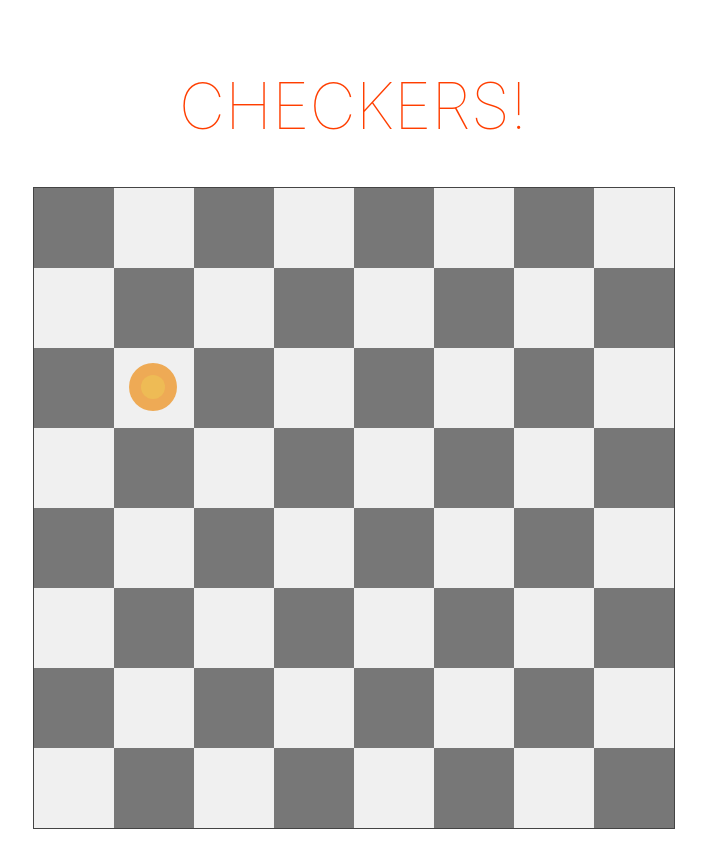
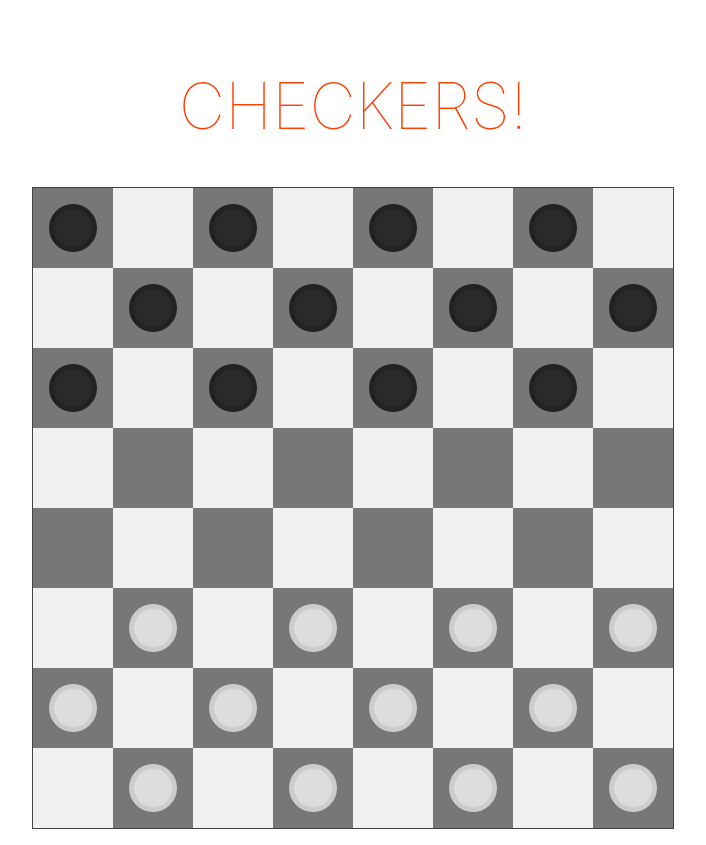
Before and after one commit to tcbegley/checkers, a Svelte app in the folder frontend/: page / in a window 1280 px wide. Shown: the whole page, without its empty margins (287-993 px from the left). Built offline with nearby package versions, Linux system fonts and the light colour scheme.

Commit message:
Add counters, simple click event

```diff
--- a/frontend/package.json
+++ b/frontend/package.json
@@ -19,6 +19,7 @@
     "svelte": "^3.0.0"
   },
   "dependencies": {
+    "classnames": "^2.2.6",
     "sirv-cli": "^1.0.0"
   }
 }
--- a/frontend/src/components/Board.svelte
+++ b/frontend/src/components/Board.svelte
@@ -1,13 +1,27 @@
 <script>
   import Counter from "./Counter.svelte";
 
-  let indices = [...Array(64).keys()];
   let w;
+  let rows = [...Array(8).keys()];
+  let cols = [...Array(8).keys()];
 
-  function isDark(i) {
-    let col = i % 8;
-    let row = (i - col) / 8;
-    return (row + col) % 2 == 0;
+  let counters = [];
+
+  for (let i = 0; i < 3; i++) {
+    for (let j = 0; j < 8; j += 2) {
+      counters.push({ row: i, col: j + (i % 2), dark: true, active: false });
+      counters.push({
+        row: 7 - i,
+        col: 7 - j - (i % 2),
+        dark: false,
+        active: false,
+      });
+    }
+  }
+
+  function handleClick(c) {
+    c.active = true;
+    console.log(c);
   }
 </script>
 
@@ -18,16 +32,14 @@
     max-width: 640px;
     min-width: 80px;
     position: relative;
+    border: 1px solid #444444;
   }
-  .board {
-    position: absolute;
+  .row {
     top: 0;
     left: 0;
     width: 100%;
-    height: 100%;
     display: grid;
     grid-template-columns: repeat(8, 1fr);
-    border: 1px solid #444444;
   }
 
   .square {
@@ -40,10 +52,20 @@
 </style>
 
 <div class="board-container" style="height: {w}px">
-  <div class="board" bind:clientWidth="{w}">
-    {#each indices as idx}
-      <div class="square {isDark(idx) ? 'dark' : ''}"></div>
-    {/each}
-  </div>
-  <Counter x="{80}" y="{160}" w="{80}" />
+  {#each rows as r}
+    <div class="row" bind:clientWidth="{w}" style="height: {w / 8}px">
+      {#each cols as c}
+        <div class="square {(r + c) % 2 === 0 ? 'dark' : ''}"></div>
+      {/each}
+    </div>
+  {/each}
+  {#each counters as c}
+    <Counter
+      counter="{c}"
+      w="{w / 8}"
+      handleClick="{() => {
+        c.active = !c.active;
+      }}"
+    />
+  {/each}
 </div>
--- a/frontend/src/components/Counter.svelte
+++ b/frontend/src/components/Counter.svelte
@@ -1,5 +1,7 @@
 <script>
-  export let x, y, w;
+  import classNames from "classnames";
+
+  export let counter, w, handleClick;
 </script>
 
 <style>
@@ -9,7 +11,7 @@
 
   .outer {
     position: absolute;
-    background-color: #eeaa55;
+    background-color: #cccccc;
     border-radius: 50%;
     width: 60%;
     height: 60%;
@@ -17,22 +19,37 @@
     margin-top: 20%;
   }
 
+  .outer.active {
+    box-shadow: 0px 0px 14px 3px rgba(193, 42, 47, 0.75);
+  }
+
+  .outer.dark {
+    background-color: #222222;
+  }
+
   .inner {
     position: absolute;
-    background-color: #eebb55;
+    background-color: #dddddd;
     border-radius: 50%;
-    width: 50%;
-    height: 50%;
-    margin-top: 25%;
-    margin-left: 25%;
+    width: 80%;
+    height: 80%;
+    margin-top: 10%;
+    margin-left: 10%;
+  }
+
+  .dark .inner {
+    background-color: #2a2a2a;
   }
 </style>
 
 <div
   class="container"
-  style="top: {y}px; left: {x}px; width: {w}px; height: {w}px;"
+  style="top: {counter.row * w}px; left: {counter.col * w}px; width: {w}px; height: {w}px;"
+  on:click="{handleClick}"
 >
-  <div class="outer">
+  <div
+    class="{classNames('outer', counter.dark && 'dark', counter.active && 'active')}"
+  >
     <div class="inner"></div>
   </div>
 </div>
```
Also changed, not shown: 1 other file (tests, documents, lock files or other folders).
